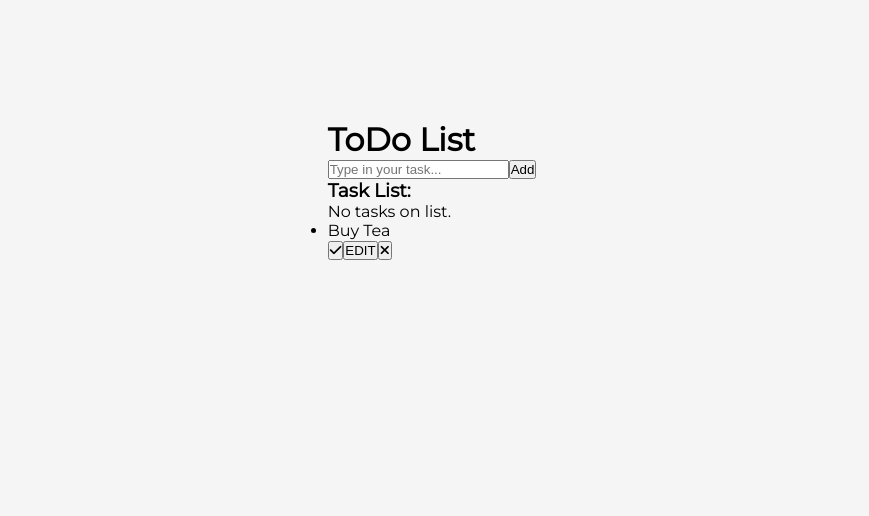
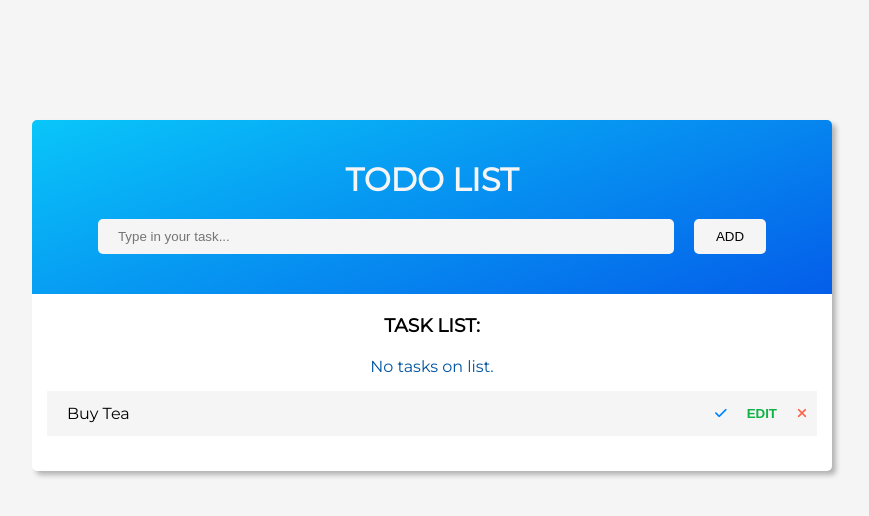
Before and after one commit to greg19850/to-do-app-final, a React (Create React App) app: page / in a window 1280 px wide. Shown: the top 516 px of the page, without its empty margins (208-1077 px from the left). Built offline with nearby package versions, Linux system fonts and the light colour scheme.

Commit message:
Styled to do list

```diff
--- a/src/components/App.scss
+++ b/src/components/App.scss
@@ -0,0 +1,105 @@
+.todo {
+  width: 800px;
+  text-align: center;
+  background: #fff;
+  box-shadow: 4px 4px 5px rgba(82, 82, 82, .4);
+  border-radius: 5px;
+
+  h1 {
+    margin-bottom: 20px;
+    color: var(--light);
+    text-transform: uppercase;
+  }
+
+  .header {
+    padding: 40px;
+    border-radius: 5px 5px 0 0;
+    background-image: linear-gradient(340deg, #045de9 0%, #09c6f9 100%);
+
+    .todo-input {
+      width: 80%;
+      padding: 10px 20px;
+      margin-right: 20px;
+      border: none;
+      border-radius: 5px;
+      color: var(--light-dark);
+      background-color: var(--light);
+    }
+
+    .add-btn {
+      padding: 10px 22px;
+      border: none;
+      border-radius: 5px;
+      color: var(--deep-blue);
+      background-color: var(--light);
+      text-transform: uppercase;
+      cursor: pointer;
+      transition: background-color .3s, color .3s;
+
+      &:hover {
+        color: #fff;
+        background-color: var(--light-dark);
+      }
+    }
+  }
+
+  .todo-list {
+    padding: 20px 0;
+
+    h3 {
+      text-transform: uppercase;
+      margin-bottom: 16px;
+    }
+
+    .alert-info {
+      margin-top: 20px;
+      color: var(--dark-blue);
+    }
+
+    li {
+      display: flex;
+      justify-content: space-between;
+      align-items: center;
+      margin: 15px;
+      padding-left: 20px;
+      list-style: none;
+      background-color: var(--light);
+
+      .tools {
+        display: inline-block;
+
+        button {
+          padding: 15px 10px;
+          border: none;
+          background-color: transparent;
+          cursor: pointer;
+          transition: background-color .3s;
+
+          &:hover {
+            background-color: #ddd;
+          }
+
+          &.complete {
+            color: var(--light-blue);
+          }
+
+          &.edit {
+            font-weight: bold;
+            color: rgb(15, 179, 69);
+          }
+
+          &.delete {
+            color: tomato;
+          }
+
+          &.completed {
+            font-size: 12px;
+            font-style: italic;
+            color: var(--light-dark);
+            text-decoration: line-through;
+          }
+        }
+      }
+    }
+  }
+}
```
